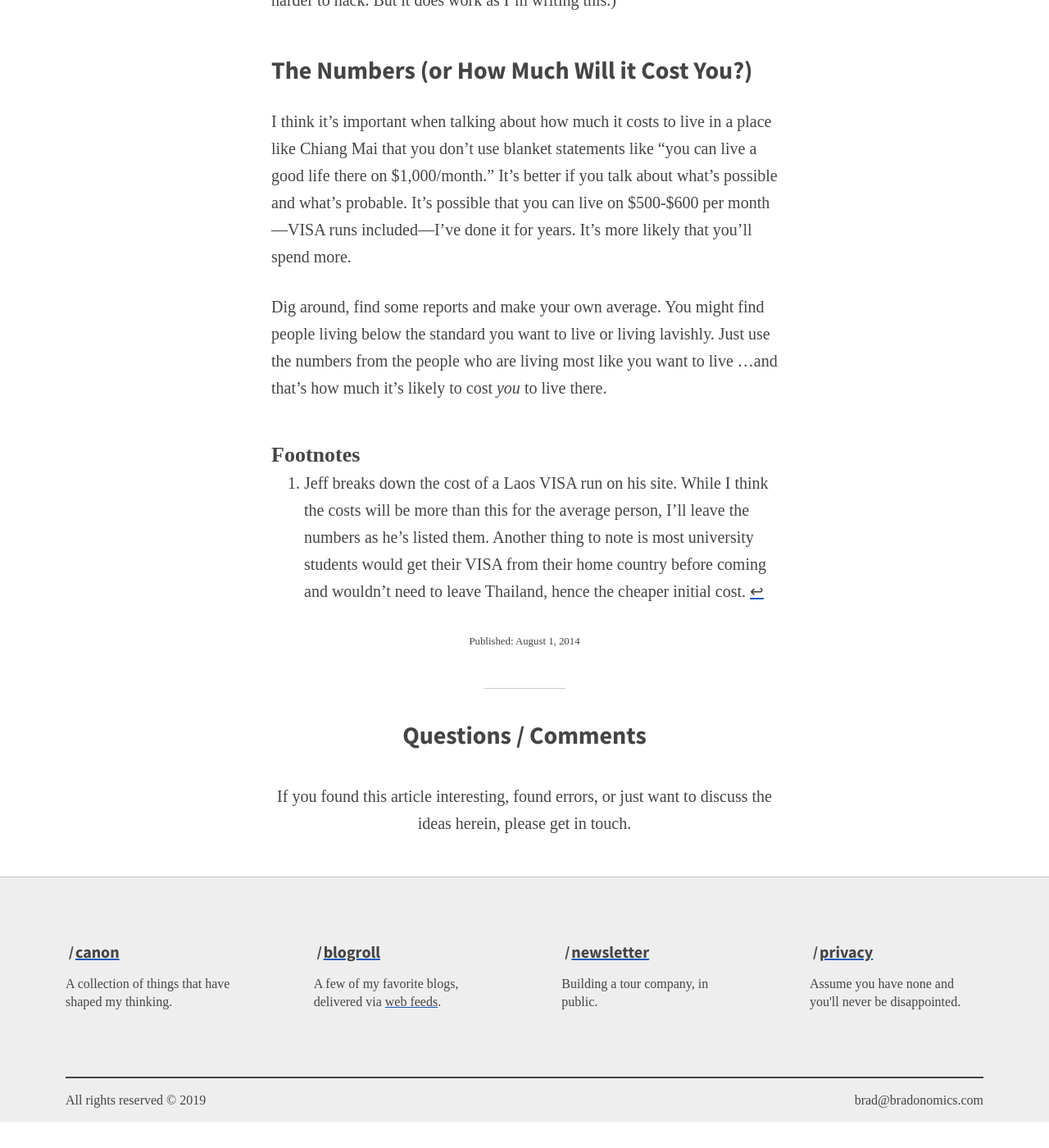
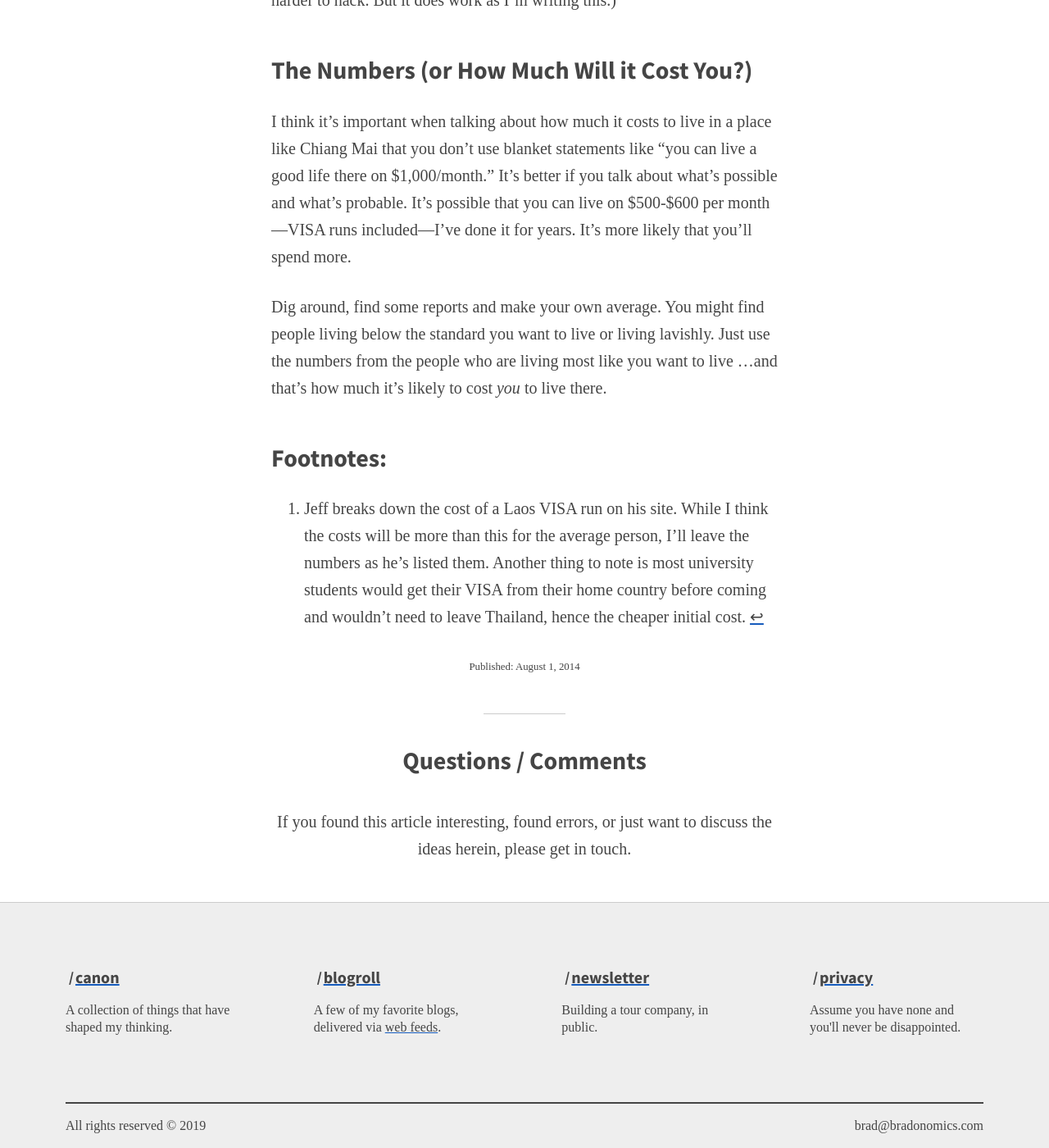
Before and after one commit to bradonomics/bradonomics.com, a Jekyll site: the page built from articles/_posts/2014-08-01-baseline-report.md, in a window 1280 px wide and 1400 px high, scrolled down 6171 px. Shown: the whole window at 82% size. Built offline with Jekyll 4.4.1, drawn with Linux system fonts in a browser that asks for light colours; before the commit the page ends 7539 px from its top, so only the background shows below that.

Commit message:
Minor structural updates

```diff
--- a/_pages/newsletter.html
+++ b/_pages/newsletter.html
@@ -12,7 +12,7 @@ permalink: /newsletter/
 
 <p>I've wanted to build a business for a long while and have read many stories on the internet of other people's experiences. I've always felt something was missing from those stories. The main thing is, they never seemed to start from the beginning. They never mentioned existing relationships, past work experiences, or any of the things someone might need to know if they wanted to follow in their footsteps.</p>
 
-<p>For the next year I intend to write a monthly recap of building a tour company. I'll start from the very beginning---how we got the idea, incorporation, banking, marketing strategy, what we're doing, what is working, and what is not. If you'd like to follow along, add your email below. I've never done this before and it might end in spectacular failure. I hope it won't. No matter what happens, I hope you'll join me.</p>
+<p>For the next year I intend to write a monthly recap of building a tour company. I'll start from the very beginning—how we got the idea, incorporation, banking, marketing strategy, what we're doing, what is working, and what is not. If you'd like to follow along, add your email below. I've never done this before and it might end in spectacular failure. I hope it won't. No matter what happens, I hope you'll join me.</p>
 
 <form method="post" name="mc-embedded-subscribe-form" action="https://bradonomics.us6.list-manage.com/subscribe/post?u=d99e8eab60673c3b08649342b&amp;id=f08a0612fd">
 
--- a/_sass/article.scss
+++ b/_sass/article.scss
@@ -76,16 +76,6 @@ hr {
   border: 0;
 }
 
-.footnotes {
-  margin-top: 3rem;
-
-  &:before {
-    font-size: 1.3em;
-    font-weight: bold;
-    content: 'Footnotes';
-  }
-}
-
 .entry-meta {
   font-size: .8rem;
   text-align: center;
--- a/articles/_posts/2014-08-01-baseline-report.md
+++ b/articles/_posts/2014-08-01-baseline-report.md
@@ -83,4 +83,6 @@ I think it's important when talking about how much it costs to live in a place l
 
 Dig around, find some reports and make your own average. You might find people living below the standard you want to live or living lavishly. Just use the numbers from the people who are living most like you want to live ...and that's how much it's likely to cost _you_ to live there.
 
+## Footnotes:
+
 [^1]: Jeff breaks down the cost of a Laos VISA run on his site. While I think the costs will be more than this for the average person, I'll leave the numbers as he's listed them. Another thing to note is most university students would get their VISA from their home country before coming and wouldn't need to leave Thailand, hence the cheaper initial cost.
```
Also changed, not shown: _pages/index.md (+1 -1 lines).
